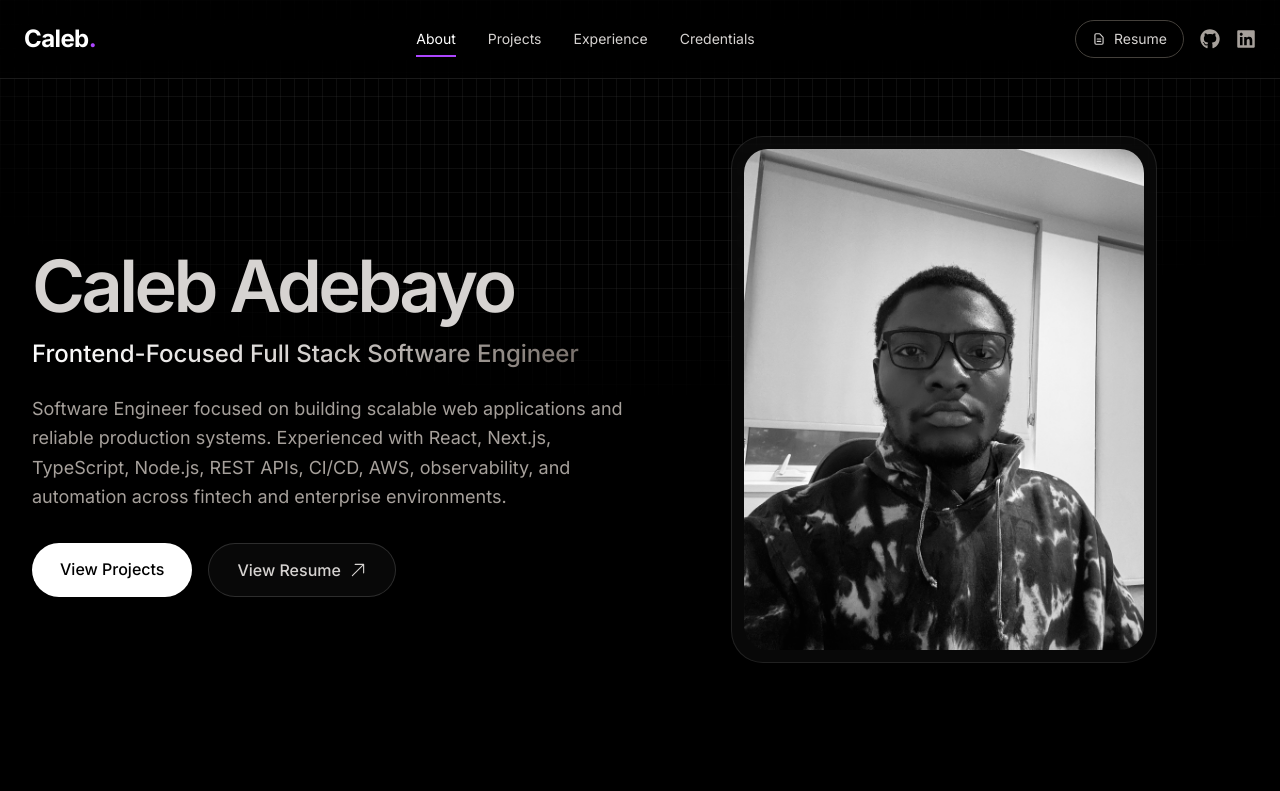
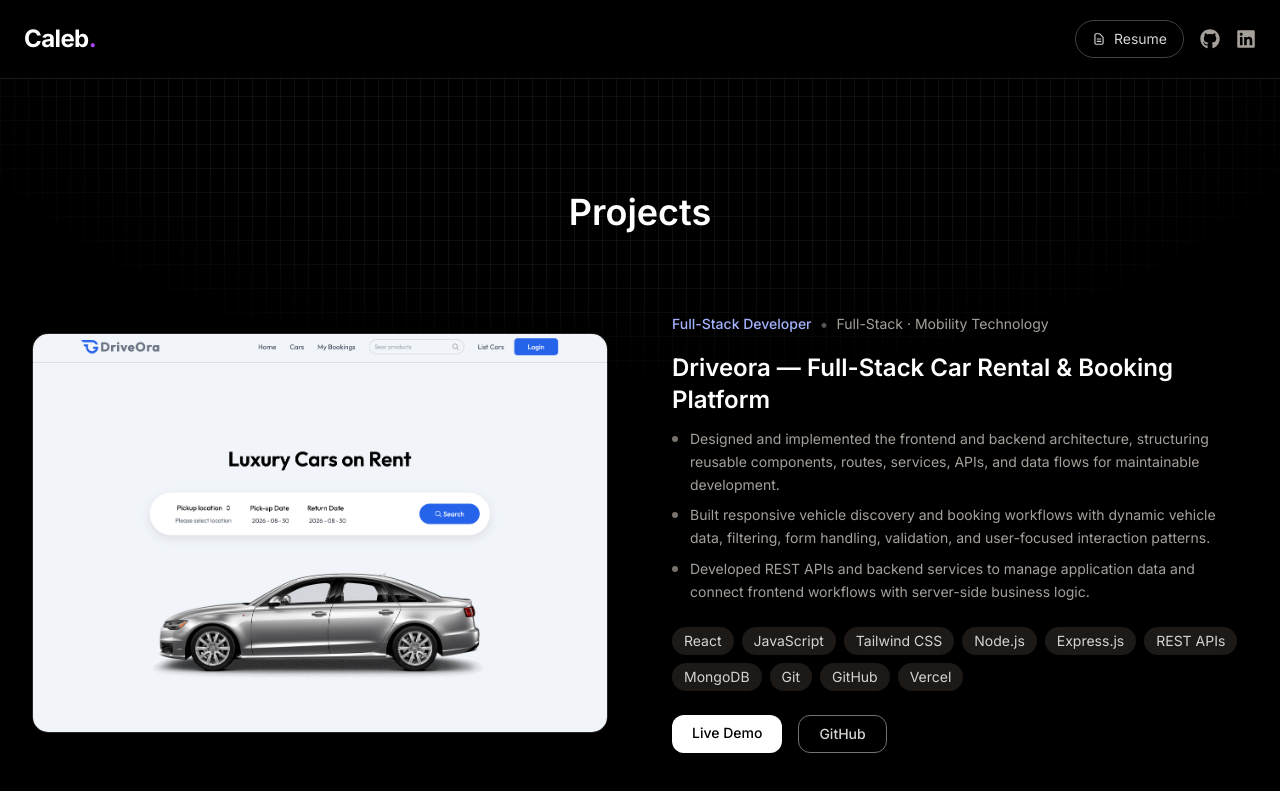
Before and after one commit to calebtolorunleke/caleb-devspace, a React (Vite) app: page /more-projects in a window 1280 px wide. Shown: the top 791 px of the page. Built offline with nearby package versions, Linux system fonts and the light colour scheme.

Commit message:
Add project routing and improve navigation

```diff
--- a/package.json
+++ b/package.json
@@ -17,6 +17,8 @@
     "react": "^19.2.5",
     "react-dom": "^19.2.5",
     "react-icons": "^5.6.0",
+    "react-router": "^8.3.1",
+    "react-router-dom": "^7.18.3",
     "tailwindcss": "^4.3.0"
   },
   "devDependencies": {
--- a/src/App.jsx
+++ b/src/App.jsx
@@ -1,3 +1,4 @@
+import { BrowserRouter, Route, Routes } from "react-router-dom";
 import Contact from "./components/Contact";
 import Educerts from "./components/Educerts";
 import Experience from "./components/Experience";
@@ -7,35 +8,62 @@ import Projects from "./components/Projects";
 import Technologies from "./components/Technologies";
 import { Analytics } from "@vercel/analytics/react";
 
-const App = () => {
+const Home = () => {
   return (
-    <div className="overflow-x-hidden text-stone-300 antialiased">
-      <div className="fixed inset-0 -z-10">
-        <div className="relative h-full w-full bg-black">
-          <div className="pointer-events-none absolute inset-0 bg-[linear-gradient(to_right,#4f4f4f2e_1px,transparent_1px),linear-gradient(to_bottom,#4f4f4f2e_1px,transparent_1px)] bg-[size:14px_24px] [mask-image:radial-gradient(ellipse_60%_50%_at_50%_0%,#000_70%,transparent_100%)]"></div>
-        </div>
-      </div>
-      <div className="container mx-auto px-8 pt-28">
-        <Navbar />
+    <>
       <section id="about" className="scroll-mt-24">
         <Hero />
       </section>
+
       <Technologies />
+
       <section id="projects" className="scroll-mt-24">
         <Projects />
       </section>
+
       <section id="experience" className="scroll-mt-24">
         <Experience />
+      </section>
+
       <section id="educert" className="scroll-mt-24">
         <Educerts />
       </section>
-        </section>
+
       <section id="contact" className="scroll-mt-24">
         <Contact />
       </section>
-      </div>{" "}
+    </>
+  );
+};
+
+const App = () => {
+  return (
+    <BrowserRouter>
+      <div className="overflow-x-hidden text-stone-300 antialiased">
+        {/* BACKGROUND */}
+        <div className="fixed inset-0 -z-10">
+          <div className="relative h-full w-full bg-black">
+            <div className="pointer-events-none absolute inset-0 bg-[linear-gradient(to_right,#4f4f4f2e_1px,transparent_1px),linear-gradient(to_bottom,#4f4f4f2e_1px,transparent_1px)] bg-[size:14px_24px] [mask-image:radial-gradient(ellipse_60%_50%_at_50%_0%,#000_70%,transparent_100%)]" />
+          </div>
+        </div>
+
+        {/* NAVBAR */}
+        <div className="container mx-auto px-8 pt-28">
+          <Navbar />
+
+          {/* ROUTES */}
+          <Routes>
+            {/* HOME */}
+            <Route path="/" element={<Home />} />
+
+            {/* ALL PROJECTS */}
+            <Route path="/more-projects" element={<Projects />} />
+          </Routes>
+        </div>
+
         <Analytics />
       </div>
+    </BrowserRouter>
   );
 };
 
--- a/src/components/Navbar.jsx
+++ b/src/components/Navbar.jsx
@@ -2,10 +2,12 @@ import { useState, useEffect } from "react";
 import { FaGithub, FaLinkedin } from "react-icons/fa";
 import { HiOutlineMenuAlt3, HiX, HiOutlineDocumentText } from "react-icons/hi";
 import { motion, AnimatePresence } from "framer-motion";
+import { useLocation } from "react-router-dom";
 
 const Navbar = () => {
   const [isOpen, setIsOpen] = useState(false);
   const [activeSection, setActiveSection] = useState("about");
+  const location = useLocation();
 
   useEffect(() => {
     const sections = document.querySelectorAll("section[id]");
@@ -43,7 +45,7 @@ const Navbar = () => {
           Caleb<span className="text-purple-500">.</span>
         </a>
 
-        {/* Desktop Nav */}
+        {location.pathname !== "/more-projects" && (
           <div className="hidden items-center gap-8 md:flex">
             <a href="#about" className={navLinkClass("about")}>
               About
@@ -73,6 +75,7 @@ const Navbar = () => {
               )}
             </a>
           </div>
+        )}
 
         {/* Right Side */}
         <div className="hidden items-center gap-4 md:flex">
@@ -125,6 +128,8 @@ const Navbar = () => {
             className="border-t border-stone-800 bg-black px-6 py-6 md:hidden"
           >
             <div className="flex flex-col gap-6">
+              {location.pathname !== "/more-projects" && (
+                <div className="flex flex-col gap-6">
                   <a
                     href="#about"
                     onClick={() => setIsOpen(false)}
@@ -172,6 +177,8 @@ const Navbar = () => {
                   >
                     Credentials
                   </a>
+                </div>
+              )}
 
               <a
                 href="/Caleb_Resume.pdf"
--- a/src/components/Projects.jsx
+++ b/src/components/Projects.jsx
@@ -1,7 +1,9 @@
+import { useNavigate } from "react-router-dom";
 import { PROJECTS } from "../constants/index";
 import { motion } from "framer-motion";
 
 const Projects = () => {
+  const navigate = useNavigate();
   return (
     <div className="pb-24">
       {/* HEADER */}
@@ -21,7 +23,7 @@ const Projects = () => {
           return (
             <div
               key={project.title}
-              className={`flex flex-col lg:flex-row items-center gap-10 lg:gap-16 ${
+              className={` flex flex-col lg:flex-row items-center gap-10 lg:gap-16 ${
                 isEven ? "lg:flex-row" : "lg:flex-row-reverse"
               }`}
             >
@@ -134,6 +136,10 @@ const Projects = () => {
         >
           <button
             type="button"
+            onClick={() => {
+              navigate("/more-projects");
+              window.scrollTo(0, 0);
+            }}
             className="group flex items-center gap-3 rounded-full border border-stone-700 px-7 py-3 text-sm font-medium tracking-wide text-stone-300 transition-all duration-300 hover:-translate-y-1 hover:border-stone-400 hover:bg-stone-900 hover:text-white cursor-pointer"
           >
             <span>Explore More</span>{" "}
```
Also changed, not shown: 1 other file (tests, documents, lock files or other folders). Lines whose indentation alone changed are shown as unchanged.
